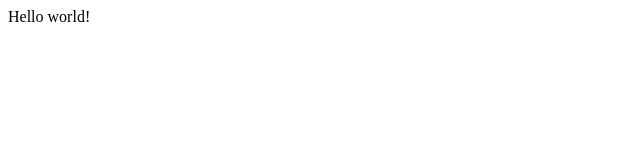
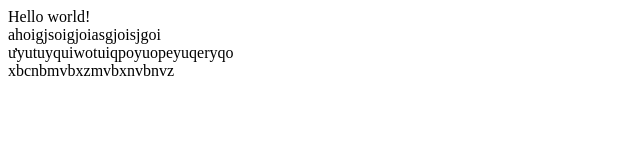
Before and after one commit to hoangtestatb/verify3, a plain HTML site: page index.html in a window 1280 px wide. Shown: the whole page, without its empty margins (0-640 px from the left). Drawn offline with Linux system fonts and the light colour scheme.

Commit message:
group add

```diff
--- a/index.html
+++ b/index.html
@@ -16,8 +16,17 @@
     <body>
         <div>Hello world!</div>
 
-        <div class="letroUgcsetGadget" data-contents="letro-gadget" data-gadget-id="5031"></div>
+        <div id="group1">
+            ahoigjsoigjoiasgjoisjgoi
+        </div>
 
+        <div id="group2">
+            ưyutuyquiwotuiqpoyuopeyuqeryqo
+        </div>
+
+        <div id="group3">
+            xbcnbmvbxzmvbxnvbnvz
+        </div>
 
     </body>
 
```
